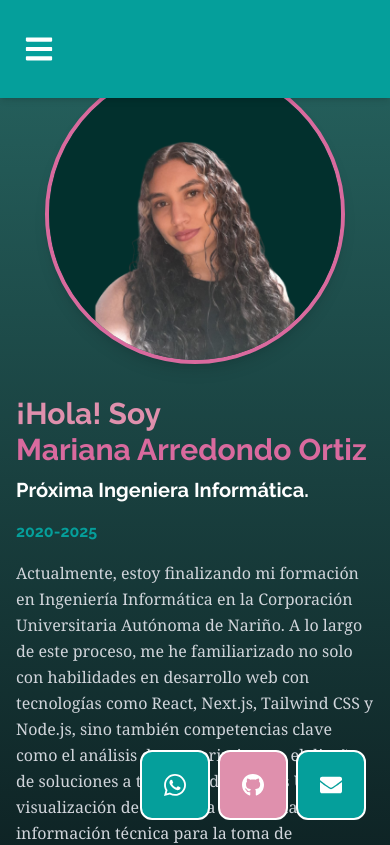
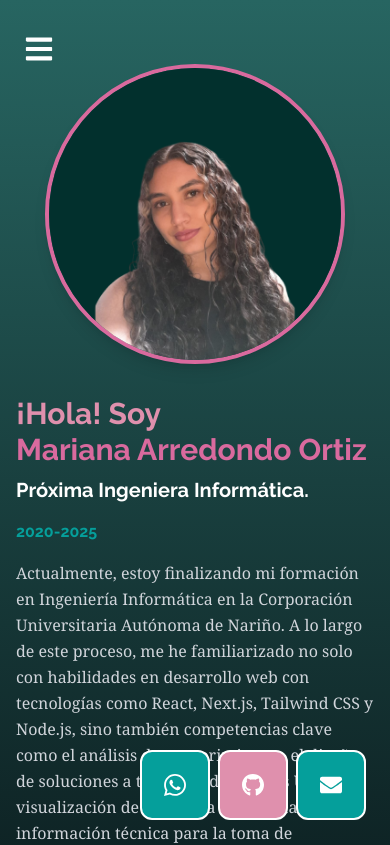
Before and after one commit to marianaaa05/Portafolio-Mariana, a React (Vite) app: page / in a window 390 px wide. Shown: the top 845 px of the page. Built offline with nearby package versions, Linux system fonts and the light colour scheme.

Commit message:
responsividad de navbar en pantallas pequeñas

```diff
--- a/src/components/Navbar.jsx
+++ b/src/components/Navbar.jsx
@@ -124,7 +124,8 @@ const Navbar = () => {
   const handleClick = () => setNavbar(!navbar)
 
   return (
-    <div className="fixed w-full h-[98px] flex justify-between items-center px-6 bg-[#059F9B] text-white shadow-md z-50">
+    <div className="fixed w-full h-[98px] flex justify-between items-center px-6 bg-transparent md:bg-[#059F9B] text-white shadow-transparent md:shadow-md z-50">
+
       {/* Menu */}
       <ul className="hidden md:flex space-x-6 text-lg font-medium">
         <li>
```
